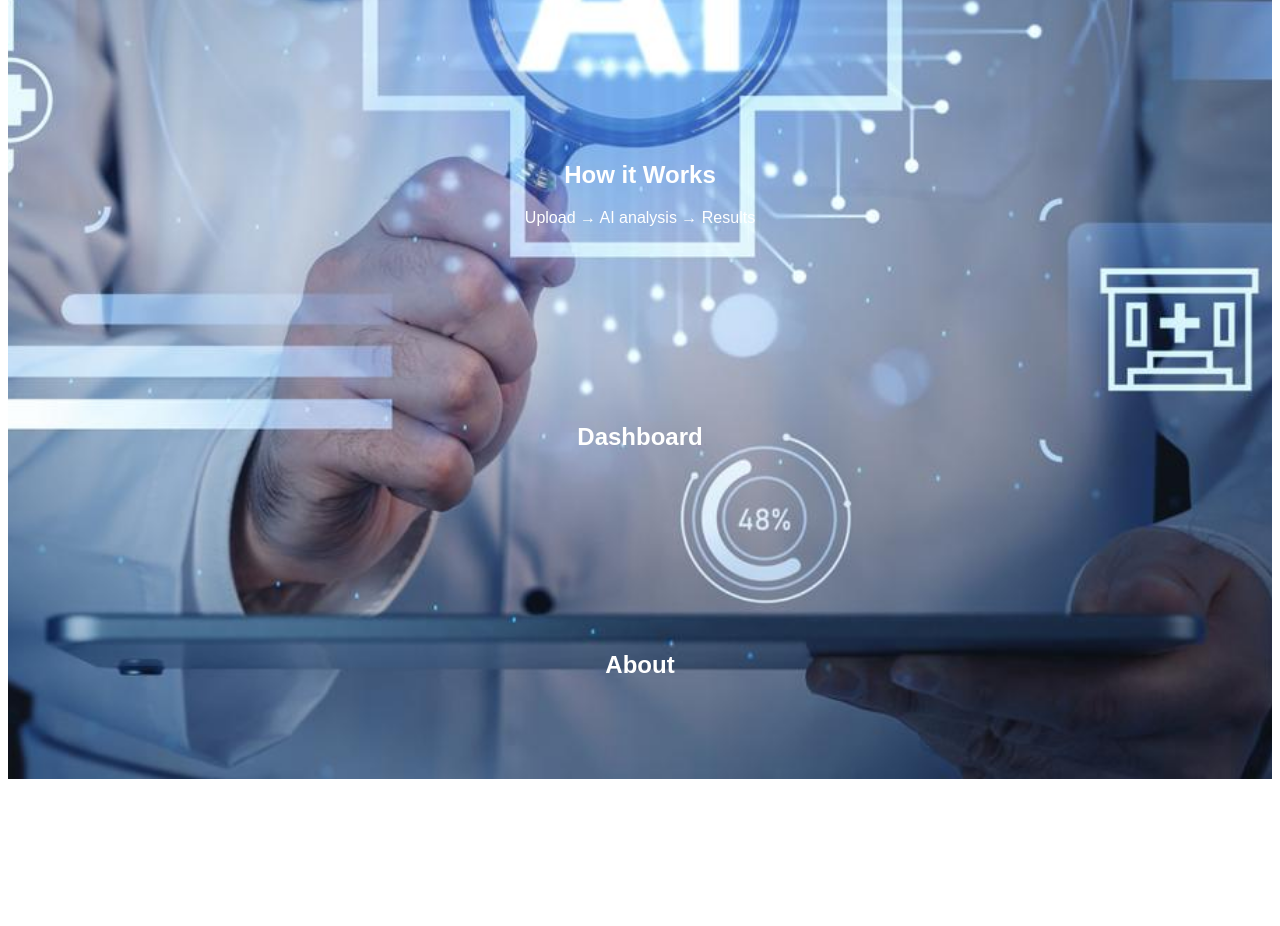
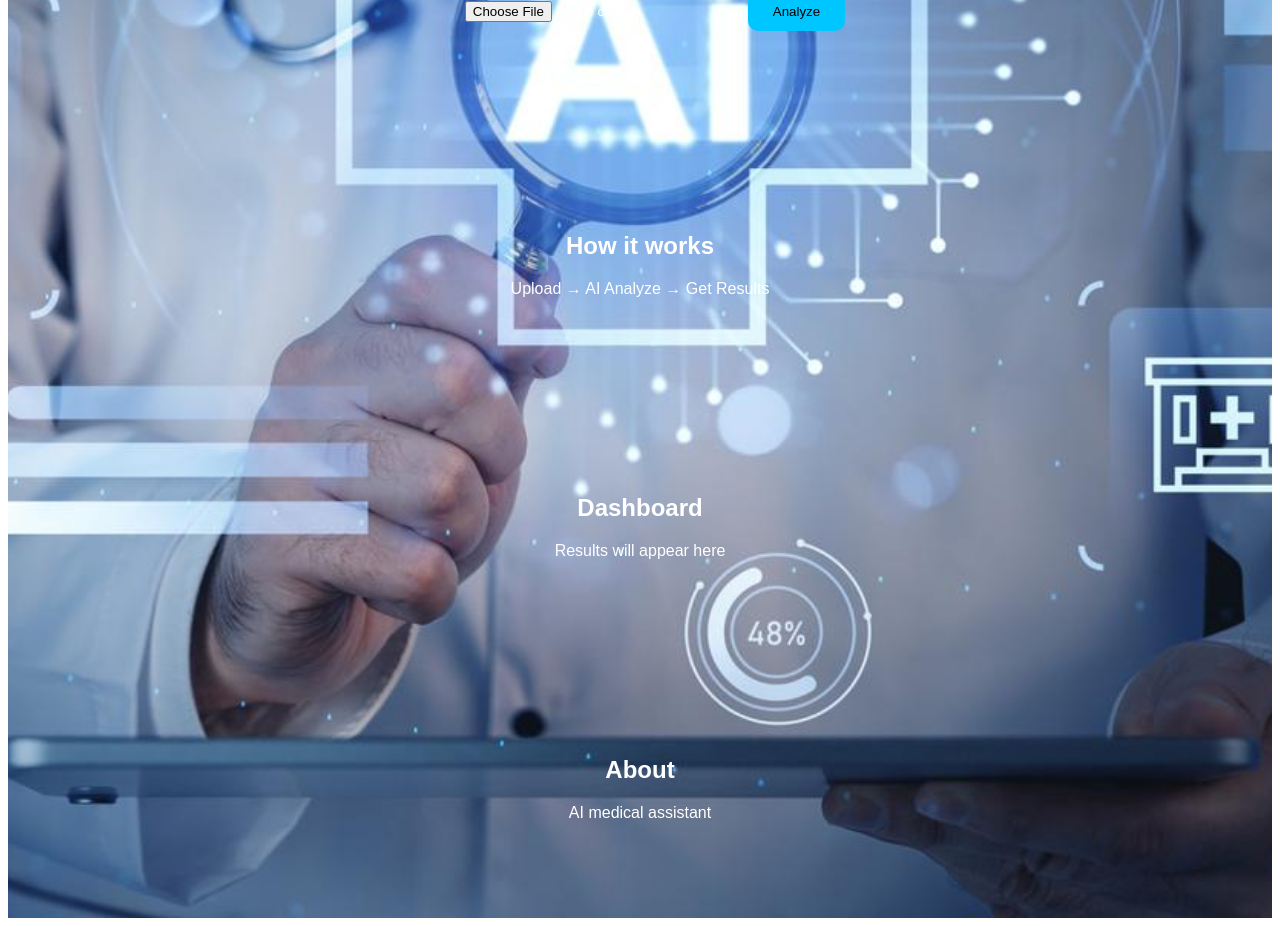
Before and after one commit to Rahul2127git/MediAI-Diagnostics, a Next.js app in the folder mediai-diagnostics/frontend/: page / in a window 1280 px wide. Shown: the part 660-1586 px from the top of the page. Before the commit the page ends 1447 px from the top, so only its background shows below. Built offline with nearby package versions, Linux system fonts and the light colour scheme.

Commit message:
Update index.js

```diff
--- a/mediai-diagnostics/frontend/pages/index.js
+++ b/mediai-diagnostics/frontend/pages/index.js
@@ -4,7 +4,7 @@ export default function Home() {
   const [file, setFile] = useState(null);
 
   const handleUpload = async () => {
-    if (!file) return alert("Select a file");
+    if (!file) return alert("Select file");
 
     const formData = new FormData();
     formData.append("file", file);
@@ -50,7 +50,7 @@ export default function Home() {
         </a>
       </section>
 
-      {/* UPLOAD SECTION (MAIN FEATURE) */}
+      {/* UPLOAD SECTION (MAIN FIX) */}
       <section id="upload" className="upload">
         <h2>Upload Health Report</h2>
 
@@ -64,26 +64,29 @@ export default function Home() {
       </section>
 
       {/* HOW IT WORKS */}
-      <section id="how" className="how">
-        <h2>How it Works</h2>
-        <p>Upload → AI analysis → Results</p>
+      <section id="how">
+        <h2>How it works</h2>
+        <p>Upload → AI Analyze → Get Results</p>
       </section>
 
       {/* DASHBOARD */}
       <section id="dashboard">
         <h2>Dashboard</h2>
+        <p>Results will appear here</p>
       </section>
 
       {/* ABOUT */}
       <section id="about">
         <h2>About</h2>
+        <p>AI medical assistant</p>
       </section>
 
-      {/* STYLE */}
+      {/* STYLES */}
       <style jsx>{`
         .container {
           background: url("/bg.jpg") no-repeat center/cover;
           color: white;
+          min-height: 100vh;
           font-family: Arial;
         }
 
@@ -91,29 +94,36 @@ export default function Home() {
           display: flex;
           justify-content: space-between;
           padding: 20px;
-          background: rgba(0,0,0,0.6);
+          background: rgba(0,0,0,0.5);
         }
 
         nav a {
           margin: 0 10px;
           color: white;
+          text-decoration: none;
         }
 
         section {
-          padding: 80px;
+          padding: 80px 20px;
           text-align: center;
         }
 
-        .upload input {
+        .hero h1 {
+          font-size: 3rem;
+        }
+
+        input {
           margin: 20px;
           padding: 10px;
         }
 
         button {
-          padding: 10px 20px;
+          padding: 12px 25px;
           background: #00c6ff;
           border: none;
-          border-radius: 8px;
+          border-radius: 10px;
+          color: black;
+          cursor: pointer;
         }
       `}</style>
     </div>
```
